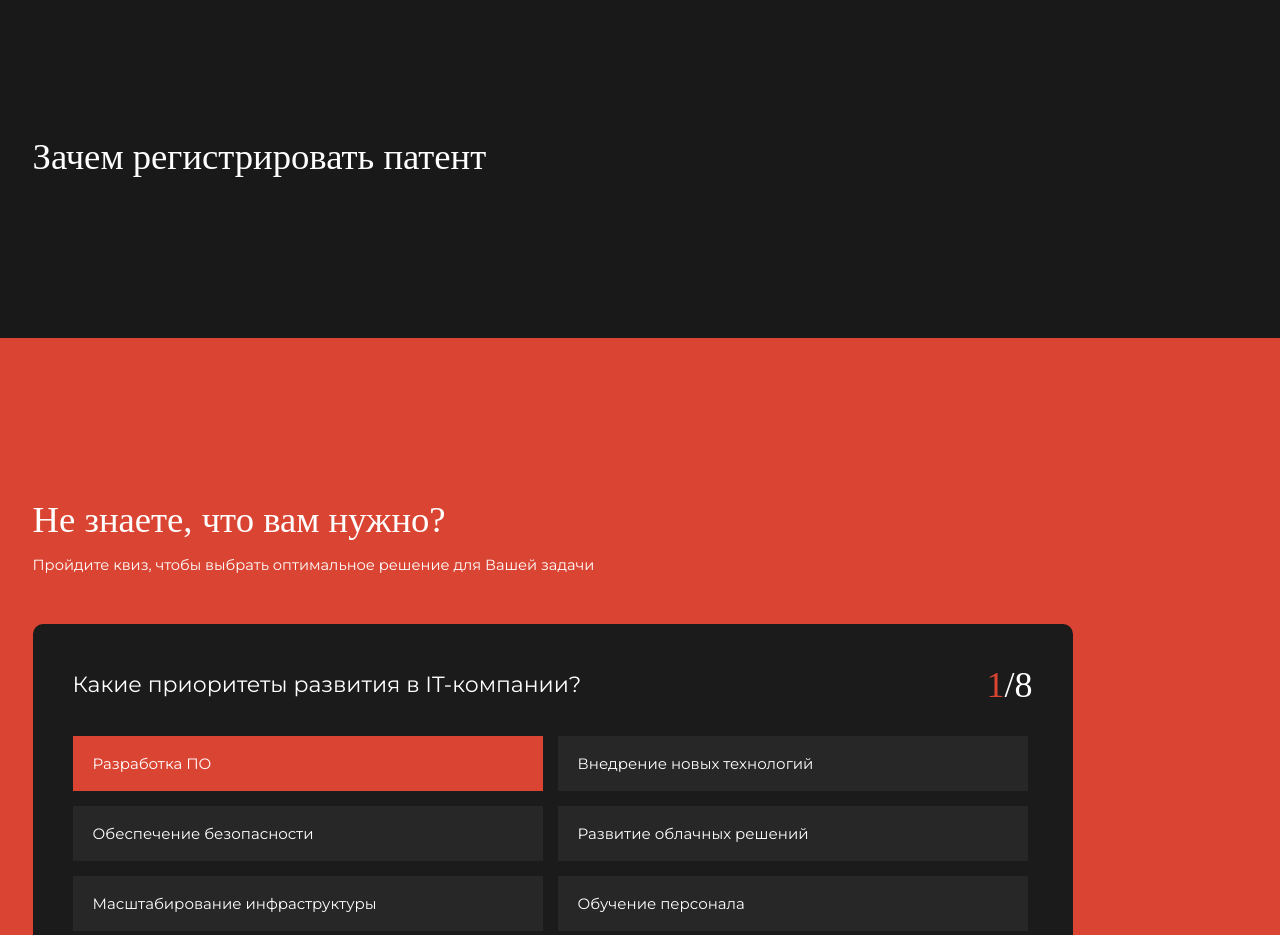
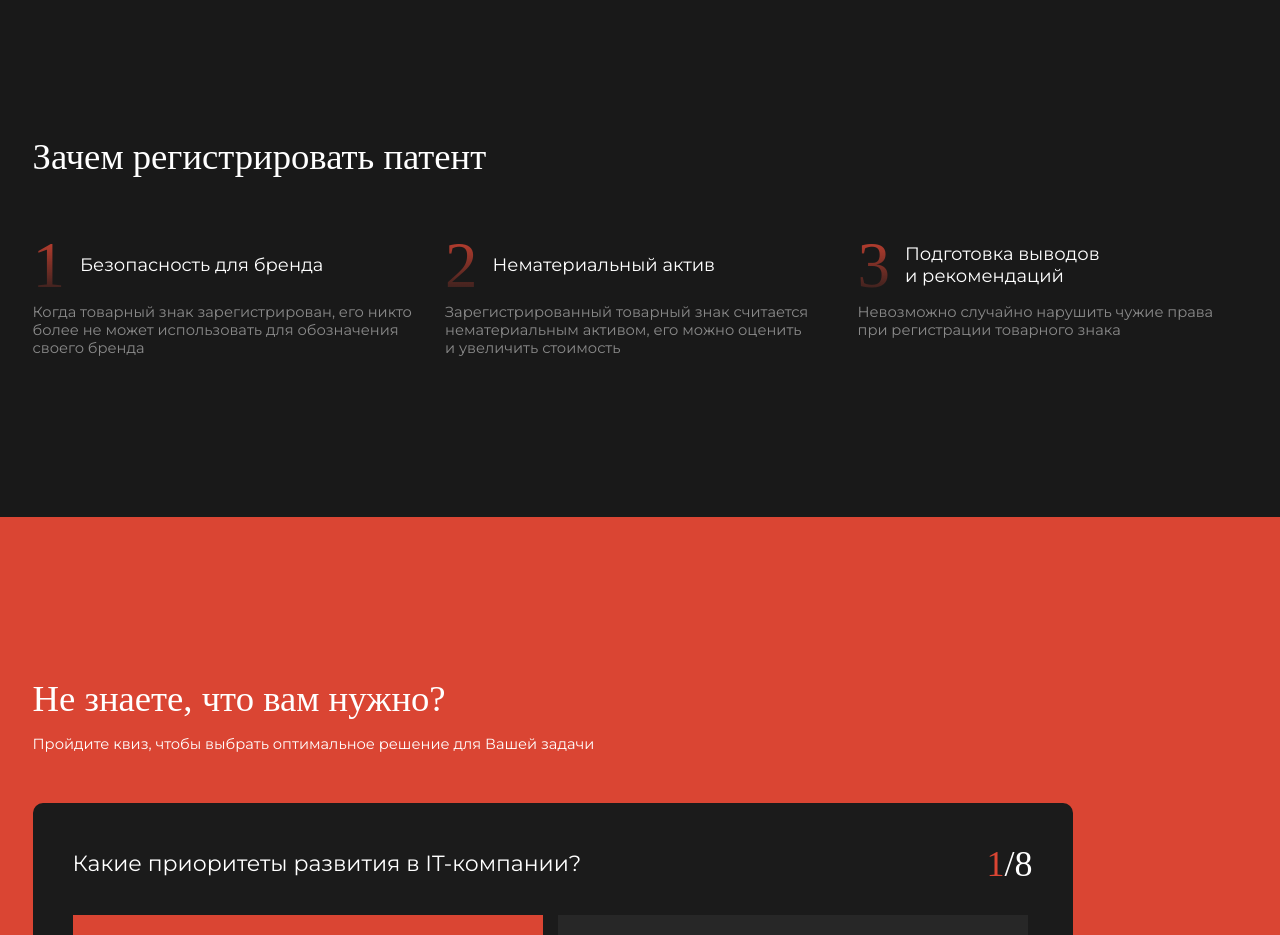
Before and after one commit to rxfr-dvpr/IPhub, a Vue app: page /services in a window 1280 px wide. Shown: the part 800-1735 px from the top of the page. Built offline with nearby package versions, Linux system fonts and the light colour scheme; a web font is replaced by a local one.

Commit message:
services page patent section stylize finished

```diff
--- a/src/components/ServicePageSections/Patent.vue
+++ b/src/components/ServicePageSections/Patent.vue
@@ -3,6 +3,13 @@
     <div class="container">
         <div class="row">
             <h3 class="patent-title all-title">{{ titleTxt }}</h3>
+
+            <div class="patent__cards">
+                <div class="patent__cards-item" v-for="(card, idx) in cards" :key="idx">
+                    <p class="item-name"><span class="item-num">{{ idx + 1 }}</span> {{ card.name }}</p>
+                    <p class="item-txt all-txt">{{ card.txt }}</p>
+                </div>
+            </div>
         </div>
     </div>
   </section>
@@ -14,7 +21,21 @@ export default {
     name: 'Patent Section',
     data() {
         return {
-            titleTxt: 'зачем регистрировать патент'
+            titleTxt: 'зачем регистрировать патент',
+            cards: [
+                {
+                    name: 'Безопасность для бренда',
+                    txt: 'Когда товарный знак зарегистрирован, его никто более не может использовать для обозначения своего бренда'
+                },
+                {
+                    name: 'Нематериальный актив',
+                    txt: 'Зарегистрированный товарный знак считается нематериальным активом, его можно оценить и увеличить стоимость'
+                },
+                {
+                    name: 'Подготовка выводов и рекомендаций',
+                    txt: 'Невозможно случайно нарушить чужие права при регистрации товарного знака'
+                },
+            ]
         }
     }
 }
@@ -26,6 +47,53 @@ export default {
 .patent__section {
     width: 100%;
     padding: 130px 0 160px;
+
+    .row {
+        flex-direction: column;
+        row-gap: 50px;
+    }
+
+    .patent__cards {
+        width: 100%;
+        display: flex;
+        justify-content: space-between;
+        flex-wrap: wrap;
+        gap: 20px;
+
+        &-item {
+            max-width: 390px;
+            width: 100%;
+            display: flex;
+            flex-direction: column;
+
+            .item-name {
+                font-size: 18px;
+                display: flex;
+                align-items: center;
+                gap: 15px;
+
+                &::first-letter {
+                    text-transform: uppercase;
+                }
+
+                .item-num {
+                    font-size: 65px;
+                    background: -webkit-linear-gradient(#DA4533, #DA453300);
+                    -webkit-background-clip: text;
+                    -webkit-text-fill-color: transparent;
+                    font-family: var(--scnd-font) !important;
+                }
+            }
+
+            .item-txt {
+                overflow: hidden;
+                text-overflow: ellipsis;
+                display: -webkit-box;
+                -webkit-line-clamp: 3;
+                -webkit-box-orient: vertical;
+            }
+        }
+    }
 }
 
 </style>
```
